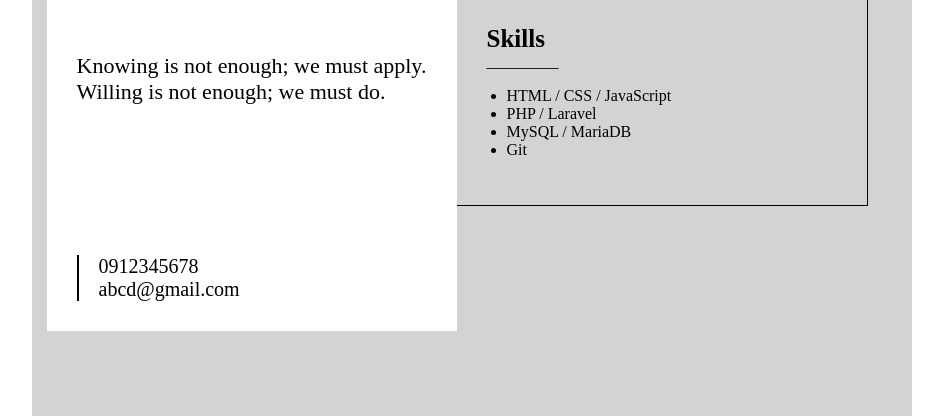
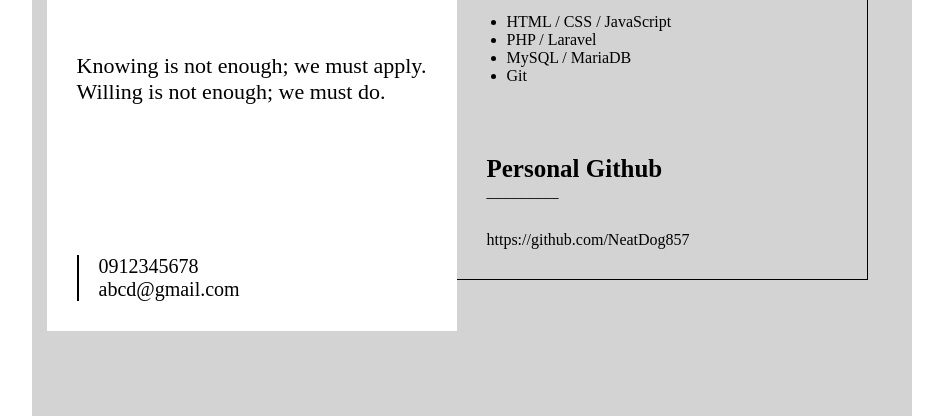
Before and after one commit to NeatDog857/front_end_beginner, a plain HTML site: page personal resume/resume.html in a window 1280 px wide. Shown: the part 594-1010 px from the top of the page, without its empty margins (168-1111 px from the left). Drawn offline with Linux system fonts and the light colour scheme.

Commit message:
2023/01/05

```diff
--- a/personal resume/resume.html
+++ b/personal resume/resume.html
@@ -71,6 +71,9 @@
                         <li>Git</li>
                     </ul>
                 </div>
+                <div class="item catagory">Personal Github</div>
+                <div><span>_________</span></div>
+                <div class="blank">https://github.com/NeatDog857</div>
             </div>
         </div>
     </body>
```
